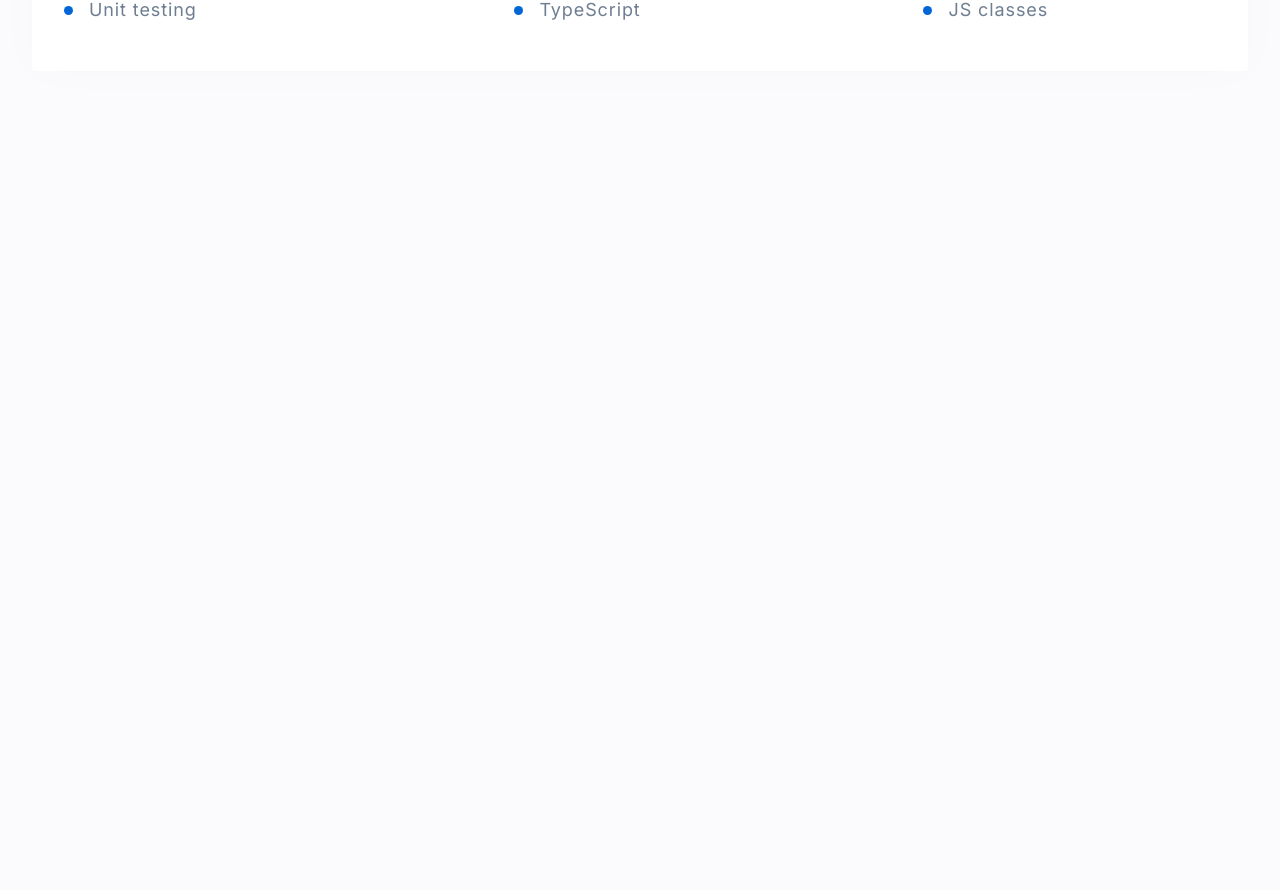
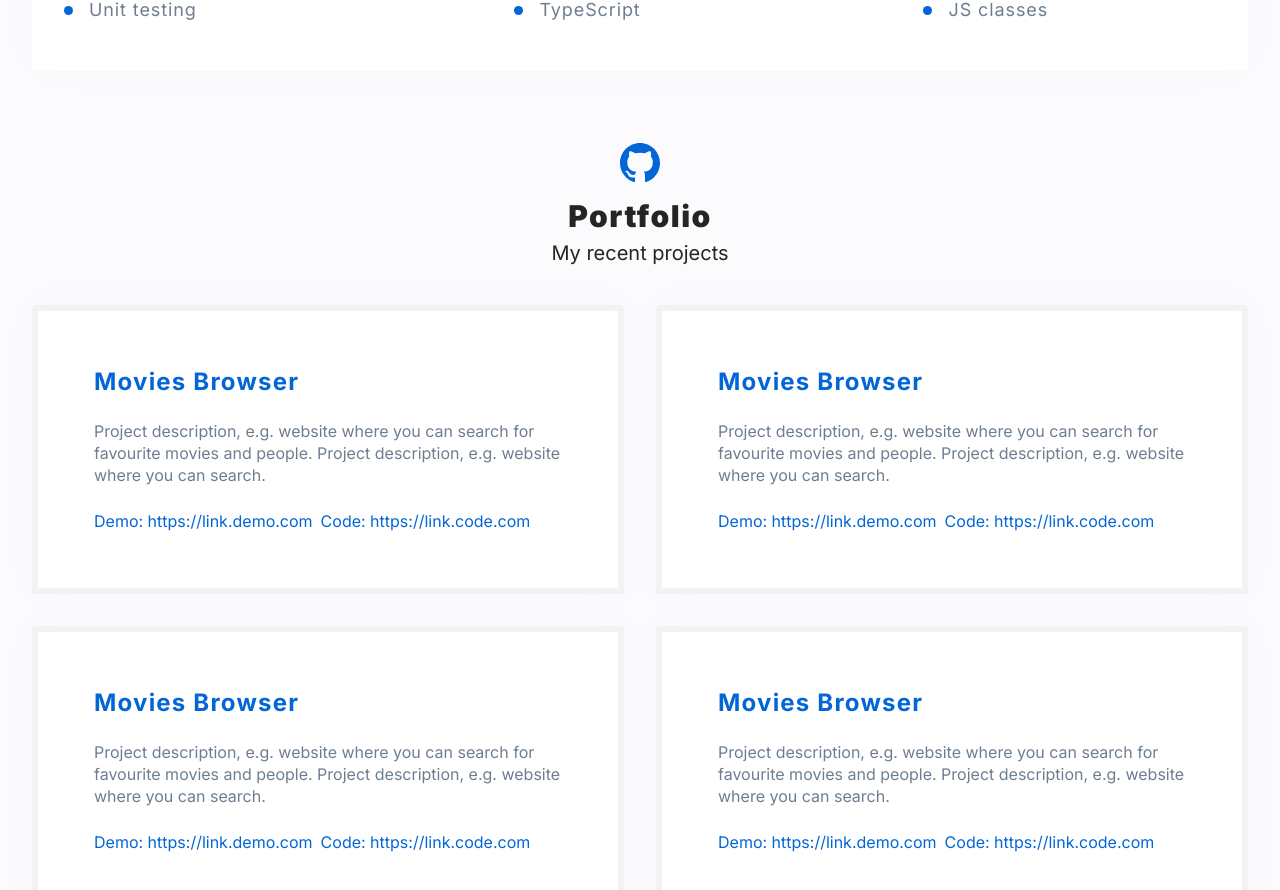
Before and after one commit to maxFadet/personal-homepage, a React (Create React App) app: page / in a window 1280 px wide. Shown: the part 1255-2145 px from the top of the page. Before the commit the page ends 1445 px from the top, so only its background shows below. Built offline with nearby package versions, Linux system fonts and the light colour scheme.

Commit message:
created the new section

```diff
--- a/src/App.js
+++ b/src/App.js
@@ -1,6 +1,7 @@
-import Section from './components/Article';
 import { Container } from './components/Container';
 import Header from './components/Header';
+import Section from './components/Article';
+import ProjectsSection from './components/ProjectsSection';
 import { myCurrentSkills, myFutureSkills } from './features/Homepage/skills';
 
 function App() {
@@ -15,7 +16,8 @@ function App() {
         title="What I want to learn next 🚀"
         body={myFutureSkills}
       />
-    </Container >
+      <ProjectsSection />
+    </Container>
   );
 }
 
--- /dev/null
+++ b/src/components/ProjectsSection/index.js
@@ -0,0 +1,74 @@
+import React from 'react';
+import {
+    Container,
+    Content,
+    Header,
+    ProjectsGrid,
+    ProjectCard,
+    ProjectTitle,
+    ProjectDescription,
+    ProjectLinks,
+    ProjectLink,
+    Mark,
+    Wrapper,
+    SubHeader
+} from "./styled";
+
+const projects = [
+    {
+        title: "Movies Browser",
+        description: "Project description, e.g. website where you can search for favourite movies and people. Project description, e.g. website where you can search.",
+        demoLink: "https://link.demo.com",
+        codeLink: "https://link.code.com"
+    },
+    {
+        title: "Movies Browser",
+        description: "Project description, e.g. website where you can search for favourite movies and people. Project description, e.g. website where you can search.",
+        demoLink: "https://link.demo.com",
+        codeLink: "https://link.code.com"
+    },
+    {
+        title: "Movies Browser",
+        description: "Project description, e.g. website where you can search for favourite movies and people. Project description, e.g. website where you can search.",
+        demoLink: "https://link.demo.com",
+        codeLink: "https://link.code.com"
+    },
+    {
+        title: "Movies Browser",
+        description: "Project description, e.g. website where you can search for favourite movies and people. Project description, e.g. website where you can search.",
+        demoLink: "https://link.demo.com",
+        codeLink: "https://link.code.com"
+    },
+];
+
+const ProjectsSection = () => {
+    return (
+        <Container>
+            <Content>
+                <Wrapper>
+                    <Mark />
+                    <Header>
+                        Portfolio
+                    </Header>
+                    <SubHeader>
+                        My recent projects
+                    </SubHeader>
+                </Wrapper>
+                <ProjectsGrid>
+                    {projects.map((project, index) => (
+                        <ProjectCard key={index}>
+                            <ProjectTitle>{project.title}</ProjectTitle>
+                            <ProjectDescription>{project.description}</ProjectDescription>
+                            <ProjectLinks>
+                                <ProjectLink href={project.demoLink} target="_blank" rel="noopener noreferrer">Demo: {project.demoLink}</ProjectLink>
+                                <ProjectLink href={project.codeLink} target="_blank" rel="noopener noreferrer">Code: {project.codeLink}</ProjectLink>
+                            </ProjectLinks>
+                        </ProjectCard>
+                    ))}
+                </ProjectsGrid>
+            </Content>
+        </Container>
+    );
+};
+
+export default ProjectsSection;
--- /dev/null
+++ b/src/components/ProjectsSection/styled.js
@@ -0,0 +1,97 @@
+import styled from "styled-components";
+import { ReactComponent as markGithub } from '../../images/mark-github.svg';
+
+export const Container = styled.article`
+  padding: 0;
+  display: grid;
+  grid-template-columns: auto;
+  grid-gap: 72px;
+  align-items: center;
+`;
+
+export const Content = styled.div`
+  display: flex;
+  flex-direction: column;
+  gap: 16px;
+`;
+
+export const Wrapper = styled.div`
+  width: 195px;
+  margin: auto;
+  text-align: center;
+`;
+
+export const Mark = styled(markGithub)`
+   color: ${({ theme }) => theme.color.scienceBlue};
+`;
+
+export const Header = styled.h2`
+  color: ${({ theme }) => theme.color.mineShaft};
+  font-size: 30px;
+  font-weight: 900;
+  line-height: 36.31px;
+  letter-spacing: 0.05em;
+  text-align: center;
+  margin: 12px 0 8px;
+`;
+
+export const SubHeader = styled.p`
+  font-size: 20px;
+  font-weight: 400;
+  margin: 0;
+  color: ${({ theme }) => theme.color.mineShaft}
+`;
+
+export const ProjectsGrid = styled.div`
+  display: grid;
+  grid-template-columns: 1fr 1fr;
+  gap: 32px;
+  padding-top: 24px;
+
+  @media (max-width: 990px) {
+    grid-template-columns: 1fr;
+  }
+`;
+
+export const ProjectCard = styled.div`
+  background-color: ${({ theme }) => theme.color.white};
+  box-shadow: 0px 16px 58px 0px rgba(9, 10, 51, 0.03);
+  box-shadow: 0px -2px 50px 0px rgba(9, 10, 51, 0.02);
+  padding: 56px;
+  border-radius: 4px;
+  border: 6px solid ${({ theme }) => theme.color.iron};
+  transition: 0.3s;
+
+  &:hover {
+    border: 6px solid rgba(3, 102, 214, 0.2);
+  }
+`;
+
+export const ProjectTitle = styled.h3`
+  color: ${({ theme }) => theme.color.scienceBlue};
+  font-size: 24px;
+  font-weight: 700;
+  margin: 0;
+  line-height: 29.05px;
+  letter-spacing: 0.05em;
+`;
+
+export const ProjectDescription = styled.p`
+  color: ${({ theme }) => theme.color.slateGray};
+  font-size: 16px;
+  line-height: 22px;
+  margin: 24px 0;
+`;
+
+export const ProjectLinks = styled.div`
+  display: grid;
+  grid-template-columns: auto 1fr;
+  gap: 8px;
+`;
+
+export const ProjectLink = styled.a`
+  color: ${({ theme }) => theme.color.scienceBlue};
+  font-size: 16px;
+  line-height: 22px;
+  text-decoration: none;
+`;
--- a/src/theme.js
+++ b/src/theme.js
@@ -5,5 +5,6 @@ export const theme = {
         slateGray: "#6E7E91",
         mineShaft: "#252525",
         scienceBlue: "#0366D6",
+        iron: "#D1D5DA4D",
     },
 };
```
Also changed, not shown: src/images/mark-github.svg (added).
